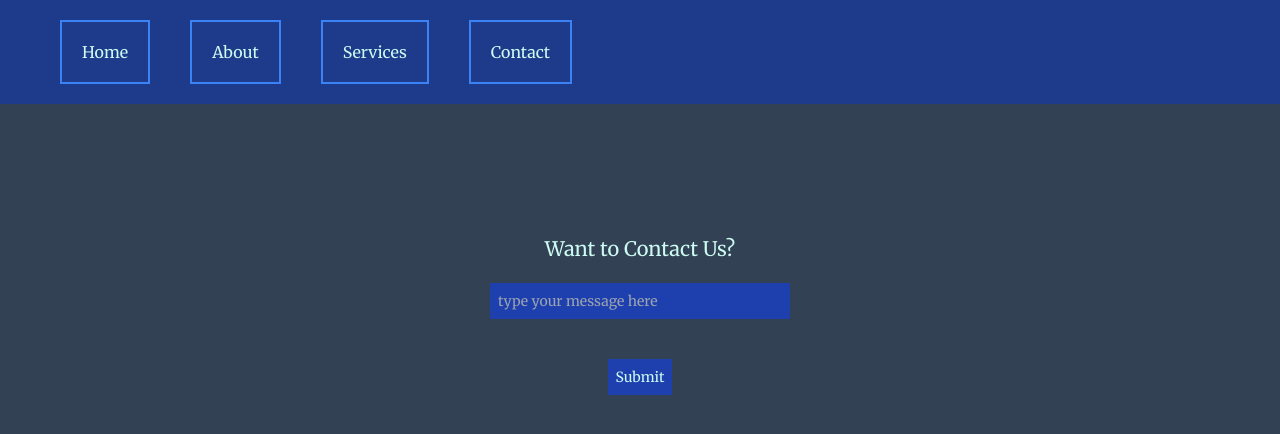
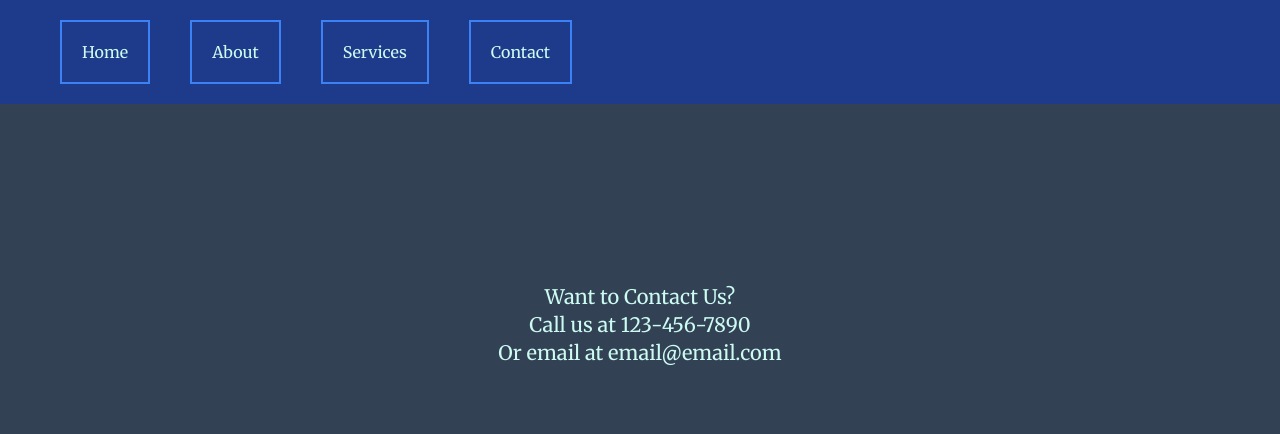
Before and after one commit to ybot1122/playground, a Next.js app in the folder app-route-tutorial/: page /contact in a window 1280 px wide. Shown: the top 434 px of the page. Built offline with nearby package versions, Linux system fonts and the light colour scheme.

Commit message:
final instructions

```diff
--- a/app-route-tutorial/src/app/contact/page.tsx
+++ b/app-route-tutorial/src/app/contact/page.tsx
@@ -1,4 +1,3 @@
-import ContactForm from "@/components/ContactForm";
 import Container from "@/components/Container";
 
 export default function Contact() {
@@ -6,7 +5,8 @@ export default function Contact() {
     <main className="">
       <Container>
         <p>Want to Contact Us?</p>
-        <ContactForm />
+        <p>Call us at 123-456-7890</p>
+        <p>Or email at email@email.com</p>
       </Container>
     </main>
   );
--- a/app-route-tutorial/src/components/ContactForm.tsx
+++ /dev/null
@@ -1,21 +0,0 @@
-"use client";
-
-export default function () {
-  return (
-    <>
-      <input
-        type="message"
-        placeholder="type your message here"
-        className="bg-blue-800 p-2 m-5 text-sm w-[300px]"
-      />
-      <input
-        type="submit"
-        className="bg-blue-800 p-2 m-5 text-sm cursor-pointer"
-        onClick={() => {
-          throw new Error("Whoa!!");
-        }}
-        value="Submit"
-      />
-    </>
-  );
-}
```
Also changed, not shown: 1 other file (tests, documents, lock files or other folders).
